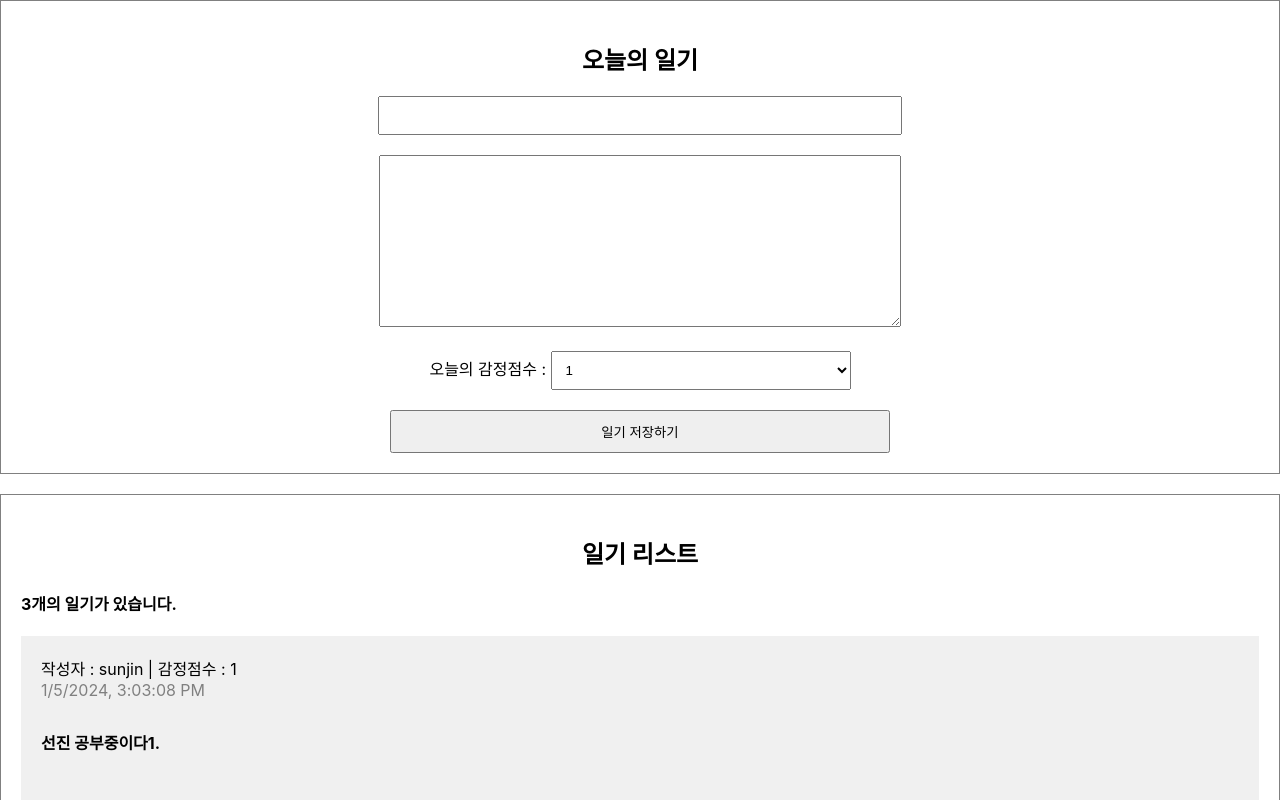
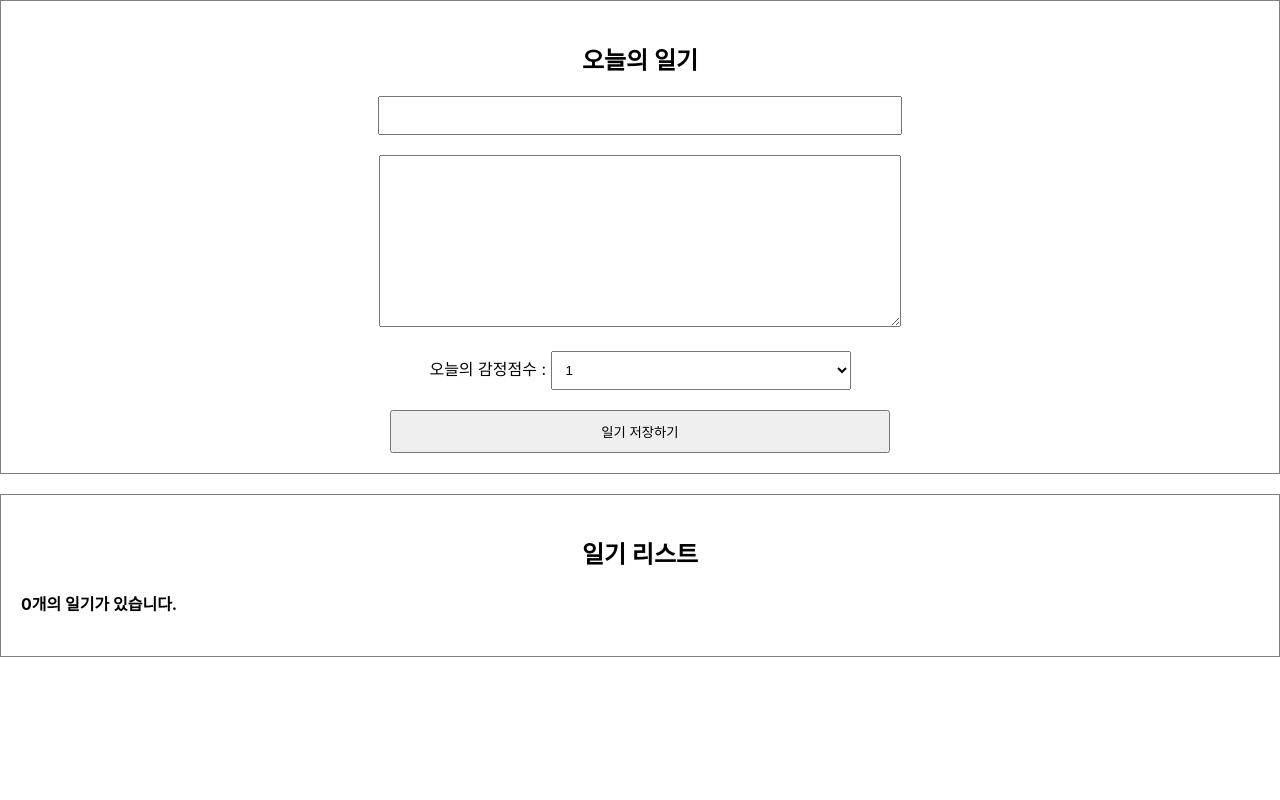
Before and after one commit to badajinsee/simplediary_tsx, a React (Create React App) app: page / in a window 1280 px wide. Shown: the top 800 px of the page. Built offline with nearby package versions, Linux system fonts and the light colour scheme.

Commit message:
[ADD_2418] 데이터 추가, 삭제 , 수정

```diff
--- a/src/App.tsx
+++ b/src/App.tsx
@@ -1,38 +1,71 @@
 /* eslint-disable*/
+import { useRef, useState } from "react";
 import "./App.css";
 
 import DiaryEditor from "./DiaryEditor";
 import DiaryList from "./DiaryList";
+import { Diary } from "./types";
 
-const dummyList = [
-  {
-    id: 1,
-    author: "sunjin",
-    content: "선진 공부중이다1.",
-    emotion: 1,
-    created_date: new Date().getTime(),
-  },
-  {
-    id: 2,
-    author: "sunjin2",
-    content: "선진 공부중이다2.",
-    emotion: 4,
-    created_date: new Date().getTime(),
-  },
-  {
-    id: 3,
-    author: "sunjin3",
-    content: "선진 공부중이다3.",
-    emotion: 5,
-    created_date: new Date().getTime(),
-  },
-];
+// const dummyList = [
+//   {
+//     id: 1,
+//     author: "sunjin",
+//     content: "선진 공부중이다1.",
+//     emotion: 1,
+//     created_date: new Date().getTime(),
+//   },
+//   {
+//     id: 2,
+//     author: "sunjin2",
+//     content: "선진 공부중이다2.",
+//     emotion: 4,
+//     created_date: new Date().getTime(),
+//   },
+//   {
+//     id: 3,
+//     author: "sunjin3",
+//     content: "선진 공부중이다3.",
+//     emotion: 5,
+//     created_date: new Date().getTime(),
+//   },
+// ];
 
 function App() {
+  const [data, setData] = useState<Diary[]>([]);
+
+  const dataId = useRef(0);
+
+  const onCreate = (author: string, content: string, emotion: number) => {
+    const created_date = new Date().getTime();
+    const newItem = {
+      author,
+      content,
+      emotion,
+      created_date,
+      id: dataId.current,
+    };
+    dataId.current += 1;
+    setData([newItem, ...data]);
+  };
+
+  const onRemove = (targetId: number): void => {
+    console.log(`${targetId}가 삭제되었습니다.`);
+    const newDiaryList = data.filter((it) => it.id !== targetId);
+    setData(newDiaryList);
+  };
+
+  const onEdit = (targetId: number, newContent: string): void => {
+    setData(
+      data.map((it) =>
+        it.id === targetId ? { ...it, content: newContent } : it
+      )
+    );
+  };
+
   return (
     <div className="App">
-      <DiaryEditor />
-      <DiaryList diaryList={dummyList} />
+      <DiaryEditor onCreate={onCreate} />
+      <DiaryList onEdit={onEdit} onRemove={onRemove} diaryList={data} />
     </div>
   );
 }
--- a/src/DiaryEditor.tsx
+++ b/src/DiaryEditor.tsx
@@ -1,8 +1,13 @@
 /* eslint-disable*/
+import React from "react";
 import { useRef, useState } from "react";
 import styled from "styled-components";
 
-const DiaryEditor = () => {
+type DiaryEditorProps = {
+  onCreate: (author: string, content: string, emotion: number) => void;
+};
+
+const DiaryEditor: React.FC<DiaryEditorProps> = ({ onCreate }) => {
   const authorInput = useRef<HTMLInputElement>(null);
   const contentInput = useRef<HTMLTextAreaElement>(null);
 
@@ -32,7 +37,13 @@ const DiaryEditor = () => {
       contentInput.current.focus();
       return;
     }
+    onCreate(state.author, state.content, state.emotion);
     alert("일기 저장 완료");
+    setState({
+      author: "",
+      content: "",
+      emotion: 1,
+    });
   };
 
   return (
--- a/src/DiaryItem.tsx
+++ b/src/DiaryItem.tsx
@@ -2,10 +2,51 @@
 import styled from "styled-components";
 
 import { Diary } from "./types";
+import { useRef, useState } from "react";
 
-interface DiaryProps extends Diary {}
+interface DiaryProps extends Diary {
+  onRemove: (targetId: number) => void;
+  onEdit: (targetId: number, newContent: string) => void;
+}
 
 const DiaryItem = (props: DiaryProps) => {
+  // 기본값을 false로
+  const [isEdit, setIsEdit] = useState(false);
+
+  // false => true로 바꿔줌
+  const toggleIsEdit = () => setIsEdit(!isEdit);
+
+  // 수정폼에 저장 되는 부분
+  const [localContent, setLocalContent] = useState(props.content);
+
+  // 입력 안되었을때 포커싱
+  const localContentInput = useRef<HTMLTextAreaElement>(null);
+
+  // 수정하기 폼에서 수정취소하기 누르면 원래의 일기로 돌아가게 하기
+  const handleQuitEdit = () => {
+    setIsEdit(false); //수정하기 모드를 종료
+    setLocalContent(props.content); //원상태로
+  };
+
+  // 수정 완료하기 버튼 눌렀을때 처리하는 부분
+  const handleEdit = () => {
+    if (localContent.length < 5 && localContentInput.current !== null) {
+      localContentInput.current.focus();
+      return;
+    }
+    if (window.confirm(`${props.id}번 째 일기를 수정하시겠습니까?`))
+      props.onEdit(props.id, localContent);
+    toggleIsEdit();
+  };
+
+  const handleRemove = () => {
+    if (
+      props.id !== undefined &&
+      window.confirm(`${props.id}번째 일기를 정말 삭제하시겠습니까?`)
+    ) {
+      props.onRemove(props.id);
+    }
+  };
   return (
     <DiaryItem_Container>
       <DiaryItem_Info>
@@ -15,7 +56,32 @@ const DiaryItem = (props: DiaryProps) => {
       <DiaryItem_Date>
         {new Date(props.created_date).toLocaleString()}
       </DiaryItem_Date>
-      <DiaryItem_Content>{props.content}</DiaryItem_Content>
+      <DiaryItem_Content>
+        {isEdit ? (
+          <>
+            <textarea
+              ref={localContentInput}
+              value={localContent}
+              onChange={(e: React.ChangeEvent<HTMLTextAreaElement>) =>
+                setLocalContent(e.target.value)
+              }
+            />
+          </>
+        ) : (
+          <>{props.content}</>
+        )}
+      </DiaryItem_Content>
+      {isEdit ? (
+        <>
+          <button onClick={handleQuitEdit}>수정 취소</button>
+          <button onClick={handleEdit}>수정완료</button>
+        </>
+      ) : (
+        <>
+          <button onClick={handleRemove}>삭제하기</button>
+          <button onClick={toggleIsEdit}>수정하기</button>
+        </>
+      )}
     </DiaryItem_Container>
   );
 };
--- a/src/DiaryList.tsx
+++ b/src/DiaryList.tsx
@@ -6,16 +6,18 @@ import { Diary } from "./types";
 
 interface DiaryListProps {
   diaryList: Diary[];
+  onRemove: (targetId: number) => void;
+  onEdit: (targetId: number, newContent: string) => void;
 }
 
-const Diarylist = ({ diaryList }: DiaryListProps) => {
+const Diarylist = ({ diaryList, onRemove, onEdit }: DiaryListProps) => {
   return (
     <DiaryList_Container>
       <DiaryList_Title>일기 리스트</DiaryList_Title>
       <h4>{diaryList.length}개의 일기가 있습니다.</h4>
       <div>
         {diaryList.map((it) => (
-          <DiaryItem key={it.id} {...it} />
+          <DiaryItem key={it.id} {...it} onRemove={onRemove} onEdit={onEdit} />
         ))}
       </div>
     </DiaryList_Container>
```
